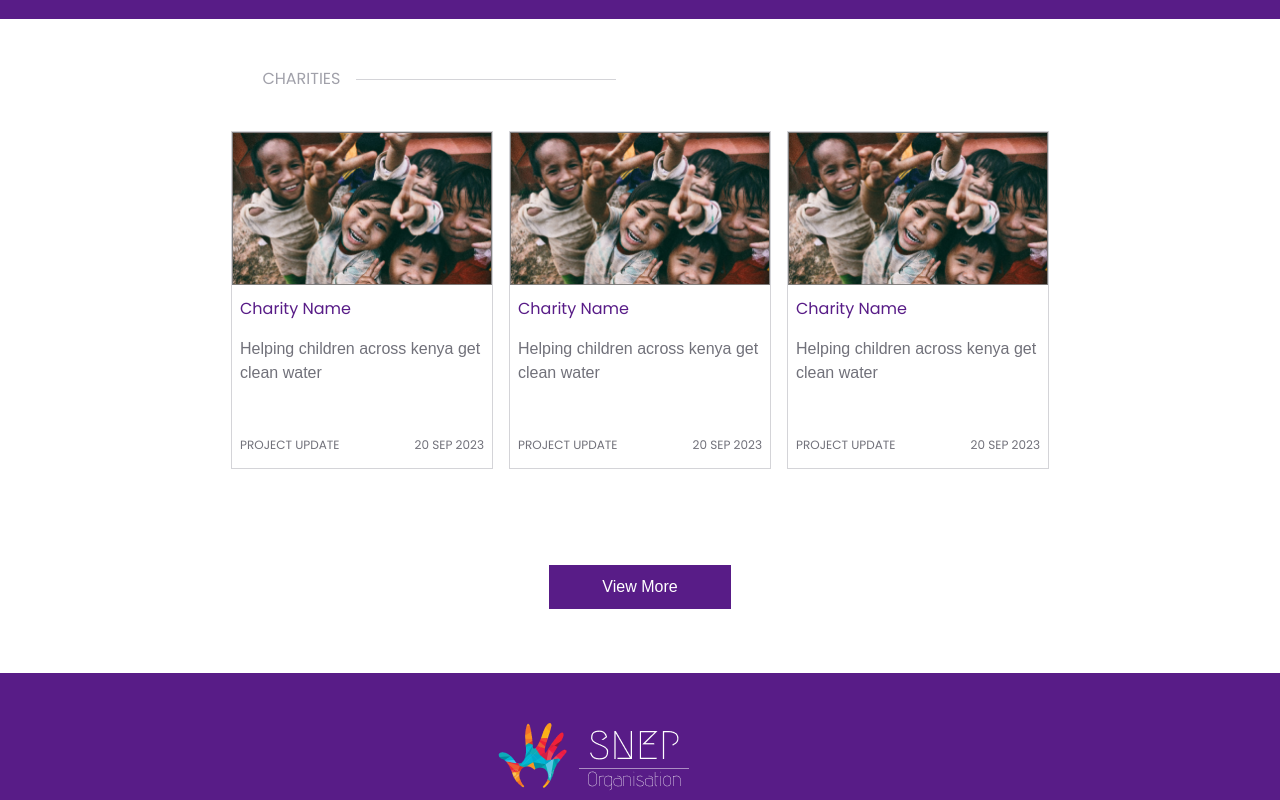
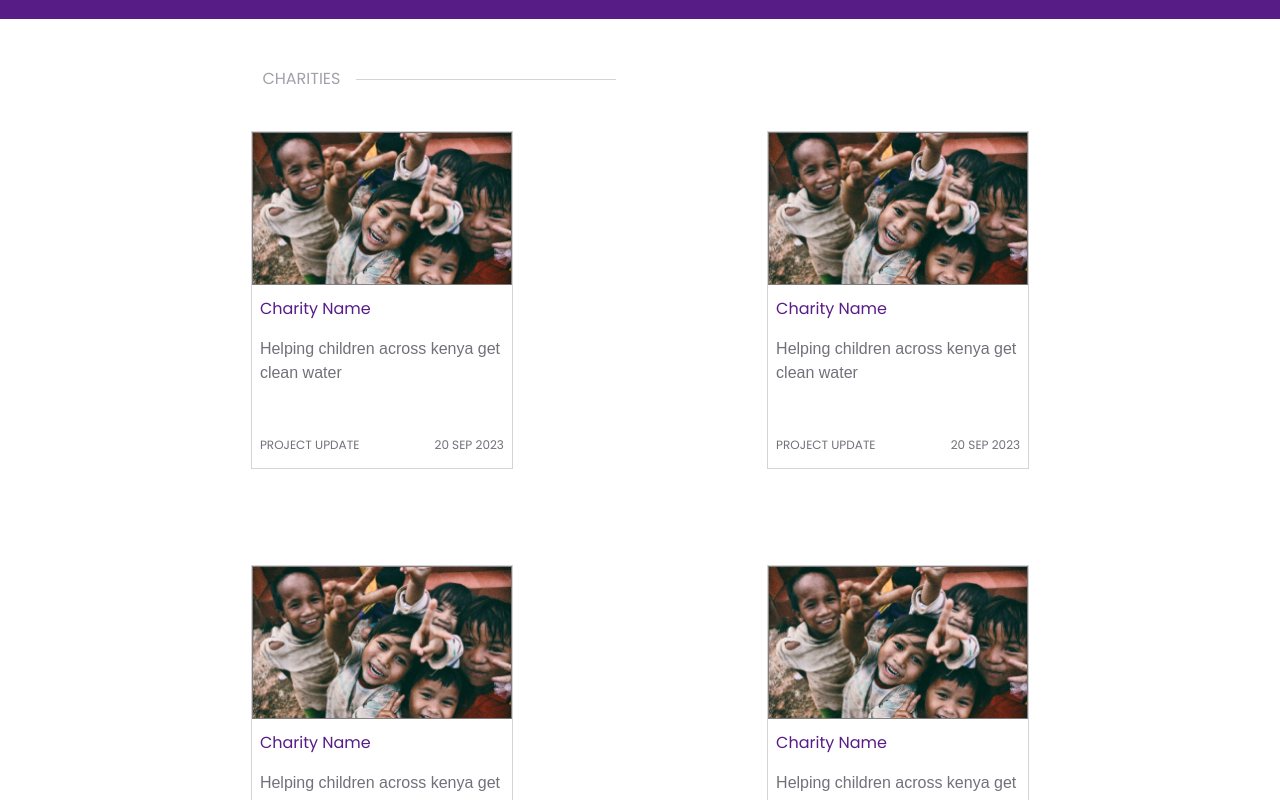
Before and after one commit to PhillipNzau/snep-proj, a React (Vite) app: page / in a window 1280 px wide. Shown: the part 1420-2220 px from the top of the page. Built offline with nearby package versions, Linux system fonts and the light colour scheme; a web font is replaced by a local one.

Commit message:
landing page fix

```diff
--- a/src/pages/Home.tsx
+++ b/src/pages/Home.tsx
@@ -60,10 +60,13 @@ const Home = () => {
           <p>CHARITIES</p>
           <div className="bg-zinc-300 h-[1px] w-[260px]"></div>
         </div>
-        <div className="flex items-center justify-center flex-wrap gap-4 ">
-          <CharityCard />
-          <CharityCard />
-          <CharityCard />
+        <div className="flex flex-col items-center justify-center flex-wrap gap-4 w-full ">
+          <div className="flex items-center justify-between  flex-wrap gap-4 w-[95%]">
+            <CharityCard />
+            <CharityCard />
+            <CharityCard />
+            <CharityCard />
+          </div>
 
           <button className="bg-purple-900 w-[182px] h-11 flex items-center justify-center text-white font-metrophobic hover:bg-purple-800 transition-all duration-200">
             View More
```
